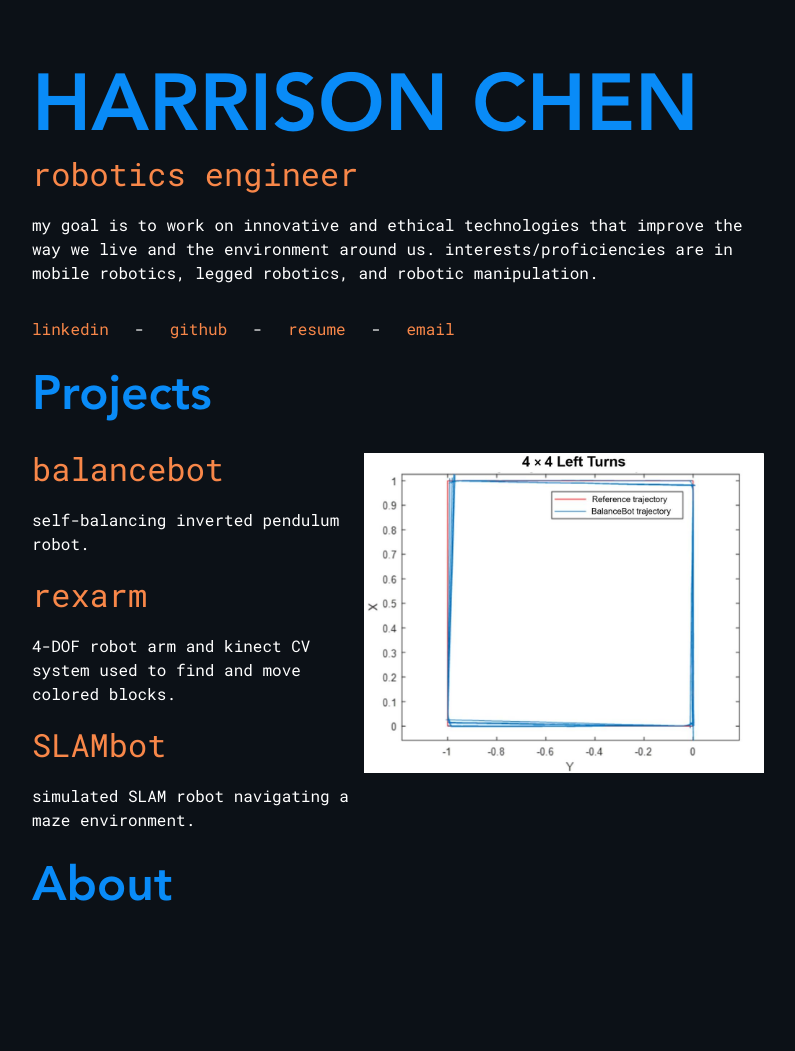
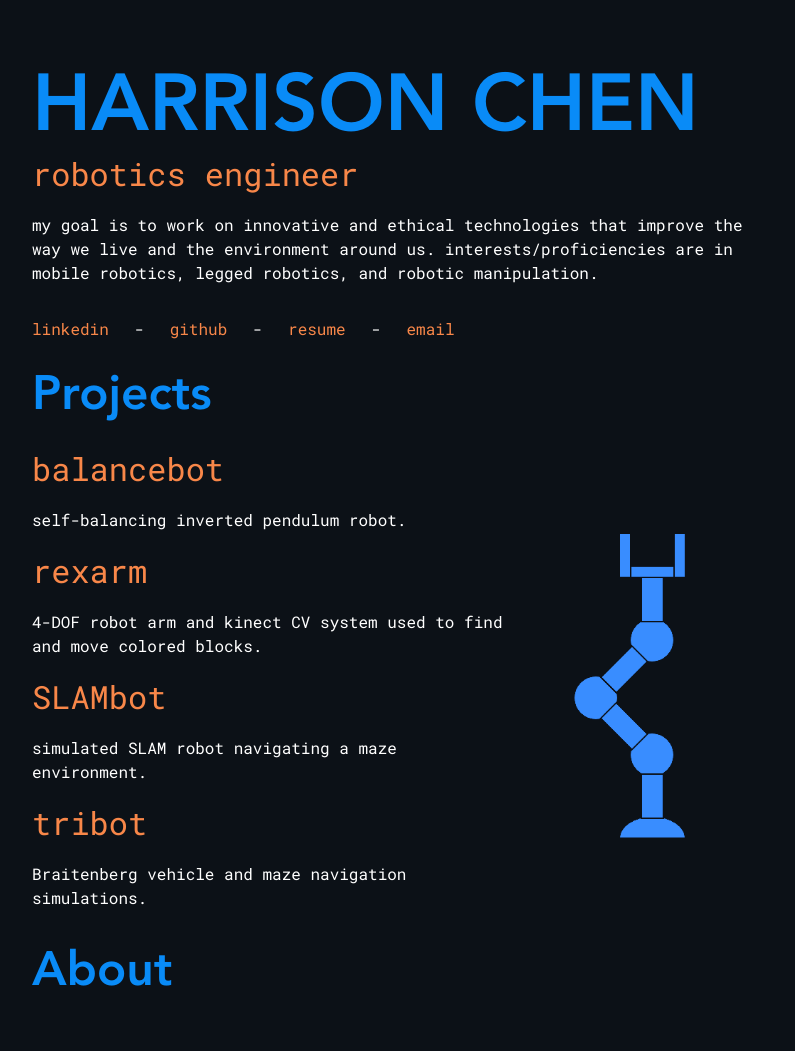
Before and after one commit to chen-harrison/chen-harrison.github.io, a Jekyll site: the page built from index.md, in a window 1280 px wide. Shown: the whole page, without its empty margins (238-1033 px from the left). Built offline with Jekyll 4.4.1, drawn with Linux system fonts in a browser that asks for light colours; before the commit the page ends 966 px from its top, so only the background shows below that.

Commit message:
added tribot, separated projects from home

```diff
--- /dev/null
+++ b/_includes/projects.html
@@ -0,0 +1,21 @@
+
+<!-- <div style="margin-top:2em;margin-bottom:2em;"> -->
+
+<h2 class="heading">{{ page.list_title | default: "Projects" }}</h2>
+
+<div class="projects">
+  <div>
+    {%- for project in site.projects -%}
+    <h3>
+      <a class="subheading" href="{{ project.url | relative_url }}">
+      {{ project.title | escape }}
+      </a>
+    </h3>
+    <p>{{ project.summary }}</p>
+    {%- endfor -%}
+
+  </div>
+  <div style="flex-basis: auto;"><img src="/assets/rexarm.png"></div>
+</div>
+
+<!-- </div> -->
--- a/_layouts/home.html
+++ b/_layouts/home.html
@@ -11,24 +11,11 @@ layout: default
 
   {%- include links.html -%}
 
-  {%- if site.projects.size > 0 -%}
-    <div style="margin-top:2em;margin-bottom:2em;">
-      <h2 class="heading">{{ page.list_title | default: "Projects" }}</h2>
-      <p style="float:right;"><img src="/assets/projects/4x4.jpg" height="320px"></p>
-      <p>
-      {%- for project in site.projects -%}
-        <h3>
-          <a class="subheading" href="{{ project.url | relative_url }}">
-            {{ project.title | escape }}
-          </a>
-        </h3>
-        <p>{{ project.summary }}</p>
-      {%- endfor -%}
-      </p>
-    </div>
-  {%- endif -%}
+  {%- include projects.html -%}
+
 
   <h2 class="heading">{{ page.list_title | default: "About" }}</h2>
+
 
   <!-- {%- if site.posts.size > 0 -%}
     <h2 class="post-list-heading">{{ page.list_title | default: "Posts" }}</h2>
--- /dev/null
+++ b/_projects/tribot.md
@@ -0,0 +1,5 @@
+---
+layout: page
+title: tribot
+summary: Braitenberg vehicle and maze navigation simulations.
+---
--- a/_sass/regular/_layout.scss
+++ b/_sass/regular/_layout.scss
@@ -22,6 +22,11 @@
   color: $orange;
 }
 
+.projects {
+  display: flex;
+  align-items: center;
+  justify-content: flex-start;
+}
 
 
 /**
```
Also changed, not shown: _includes/links.html (+4 -4 lines).
